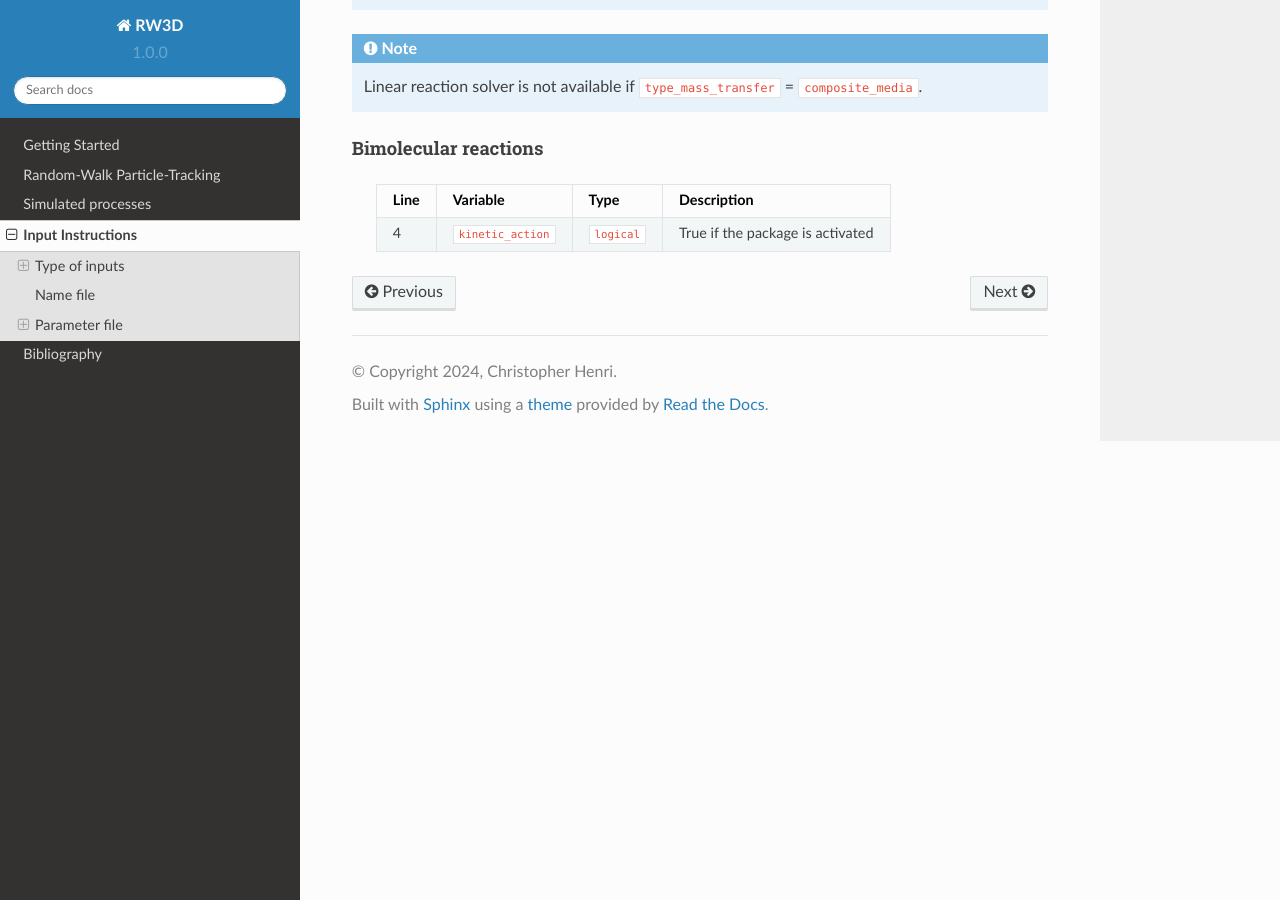
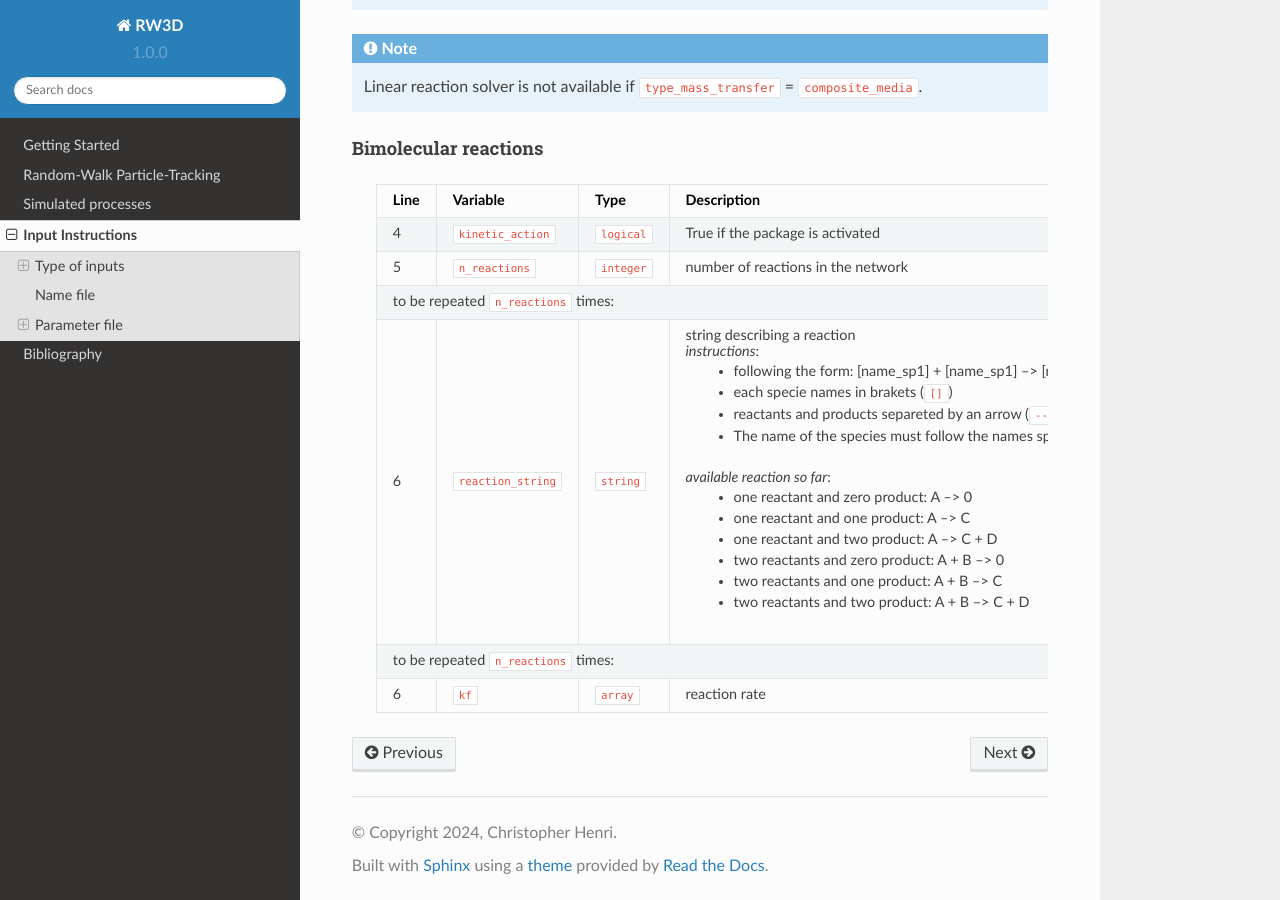
Before and after one commit to chrishenri/rw3d_manual, a Sphinx documentation site: the page built from docs/source/inputs.rst, in a window 1280 px wide and 900 px high, scrolled down 11220 px. Built offline with Sphinx 7.4.7 and the Read the Docs theme 2.0.0, drawn with Linux system fonts in a browser that asks for light colours.

Commit message:
input table bimolecular reactions

```diff
--- a/docs/source/inputs.rst
+++ b/docs/source/inputs.rst
@@ -708,3 +708,29 @@ Bimolecular reactions
   +======+=========================================================================+====================+========================================================================================+
   | 4    | ``kinetic_action``                                                      | ``logical``        | True if the package is activated                                                       |
   +------+-------------------------------------------------------------------------+--------------------+----------------------------------------------------------------------------------------+
+  | 5    | ``n_reactions``                                                         | ``integer``        | number of reactions in the network                                                     |
+  +------+-------------------------------------------------------------------------+--------------------+----------------------------------------------------------------------------------------+
+  | to be repeated ``n_reactions`` times:                                                                                                                                                        |
+  +------+-------------------------------------------------------------------------+--------------------+----------------------------------------------------------------------------------------+
+  | 6    | ``reaction_string``                                                     | ``string``         | string describing a reaction                                                           |
+  |      |                                                                         |                    |                                                                                        |
+  |      |                                                                         |                    | *instructions*:                                                                        |
+  |      |                                                                         |                    |                                                                                        |
+  |      |                                                                         |                    |    - following the form: [name_sp1] + [name_sp1] --> [name_sp3]                        |
+  |      |                                                                         |                    |    - each specie names in brakets (``[]``)                                             |
+  |      |                                                                         |                    |    - reactants and products separeted by an arrow (``-->``)                            |
+  |      |                                                                         |                    |    - The name of the species must follow the names specified in :ref:`General setup`   |
+  |      |                                                                         |                    |                                                                                        |
+  |      |                                                                         |                    | *available reaction so far*:                                                           |
+  |      |                                                                         |                    |                                                                                        |
+  |      |                                                                         |                    |    - one reactant and zero product: A --> 0                                            |
+  |      |                                                                         |                    |    - one reactant and one product: A --> C                                             |
+  |      |                                                                         |                    |    - one reactant and two product: A --> C + D                                         |
+  |      |                                                                         |                    |    - two reactants and zero product: A + B --> 0                                       |
+  |      |                                                                         |                    |    - two reactants and one product: A + B --> C                                        |
+  |      |                                                                         |                    |    - two reactants and two product: A + B --> C + D                                    |
+  +------+-------------------------------------------------------------------------+--------------------+----------------------------------------------------------------------------------------+
+  | to be repeated ``n_reactions`` times:                                                                                                                                                        |
+  +------+-------------------------------------------------------------------------+--------------------+----------------------------------------------------------------------------------------+
+  | 6    | ``kf``                                                                  | ``array``          | reaction rate                                                                          |
+  +------+-------------------------------------------------------------------------+--------------------+----------------------------------------------------------------------------------------+
```
